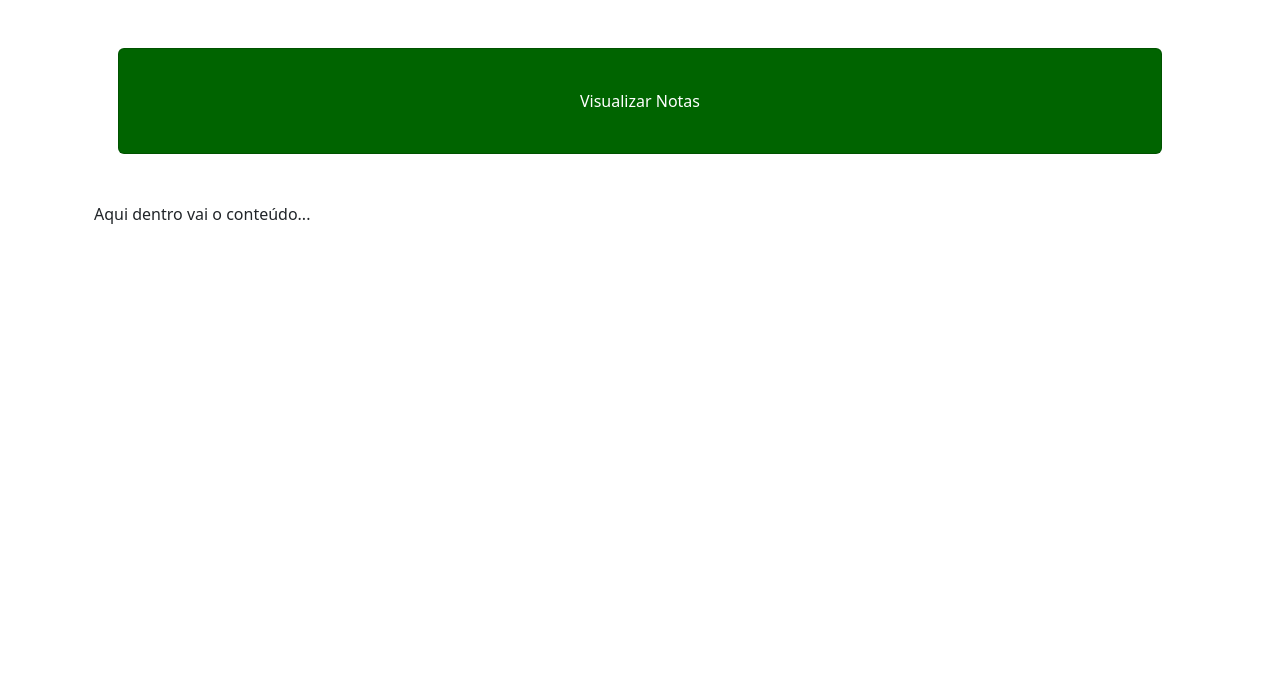
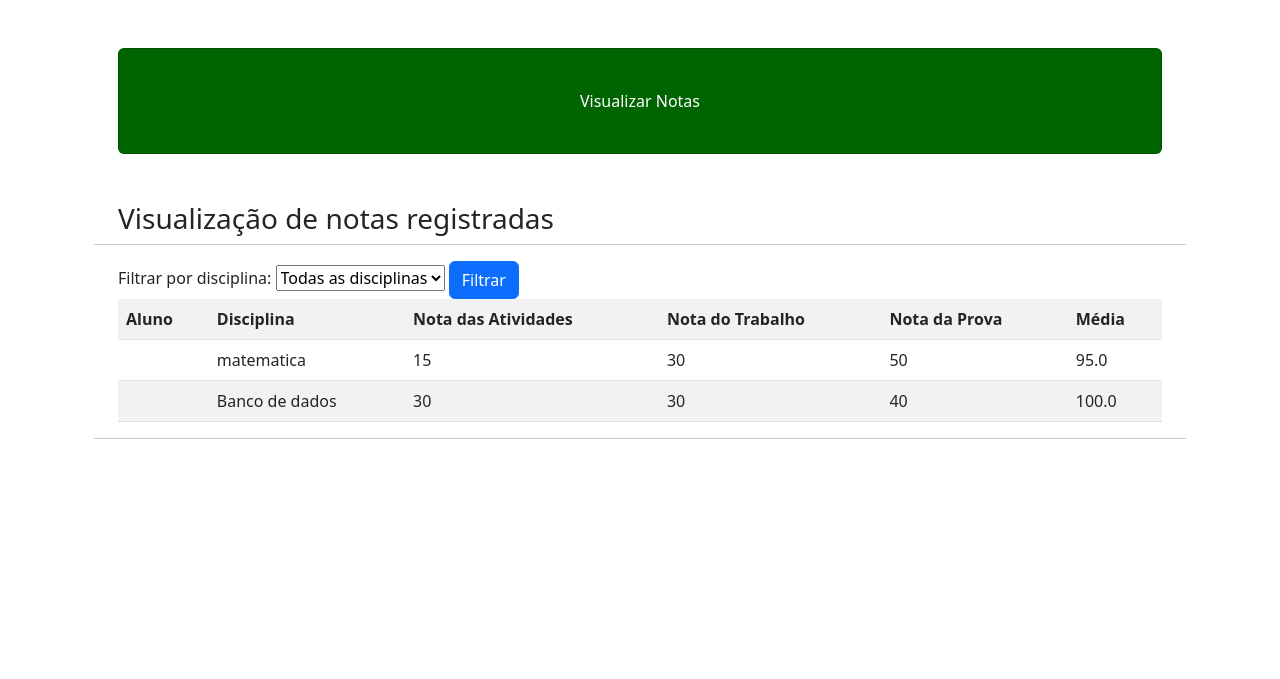
Before and after one commit to claudinei05/novosite, a Django app: page /visualizar/ in a window 1280 px wide. Shown: the part 56-735 px from the top of the page. Run offline with Django 5.2, Linux system fonts and the light colour scheme; a user stored in the database is signed in; data comes from the database, SQL or seed files in the repository; both versions use the stored data as it was after the commit; some libraries are stand-ins or nearby versions.

Commit message:
28-06-2025

```diff
--- a/usuarios/templates/usuarios/visualizar.html
+++ b/usuarios/templates/usuarios/visualizar.html
@@ -2,4 +2,52 @@
 
 {% block aba %}Visualizar Notas{%endblock%}
 {% block titulo %}Visualizar Notas{%endblock%}
-{% block conteudo %}Aqui dentro vai o conteúdo...{%endblock%}
+{% block conteudo %}
+<h3>
+    Visualização de notas registradas
+</h3>
+<hr>
+
+<form action="{% url 'visualizar' %}" method="POST">
+    {% csrf_token%}
+
+    <div class="filter">
+        <label for="disciplinaName"> Filtrar por disciplina:</label>
+        <select name="disciplina">
+            <option>Todas as disciplinas</option>
+            {% for campo in lista_notas %}
+                <option >{{ campo.disciplina }}</option>
+            {% endfor %}
+        </select>
+        <button type="submit" class="btn btn-primary">Filtrar</button>
+    </div>
+</form>
+
+<div class="table-responsive">
+    <table class="table table-striped">
+        <tr>
+            <th>Aluno</th>
+            <th>Disciplina</th>
+            <th>Nota das Atividades</th>
+            <th>Nota do Trabalho</th>
+            <th>Nota da Prova</th>
+            <th>Média</th>
+        </tr>
+        {% for campo in lista_notas %}
+            <tr>
+                <td>{{ user.first_name}}</td>
+                <td>{{campo.disciplina}}</td>
+                <td>{{campo.nota_atividade}}</td>
+                <td>{{campo.nota_trabalho}}</td>
+                <td>{{campo.nota_prova}}</td>
+                <td>{{campo.media}}</td>
+            </tr>
+        {% empty %}
+            <tr>
+                <td colspan="6">Nenhum registro encontrado.</td>
+            </tr>
+        {% endfor %}
+    </table>
+</div>
+<hr>
+{%endblock%}
--- a/usuarios/views.py
+++ b/usuarios/views.py
@@ -82,7 +82,20 @@
 
 
 def visualizar(request):
-    if request.user.is_authenticated:
-        return render(request, 'usuarios/visualizar.html')
+    if request.method == "GET":
+        if request.user.is_authenticated:
+            lista_notas = Nota.objects.all()
+            dicionario_notas = {'lista_notas':lista_notas}
+            return render(request, 'usuarios/visualizar.html', dicionario_notas)
+        else:
+            return HttpResponse("Faça o login para acessar!")
     else:
-        return HttpResponse("Faça o login para acessar!")
+        disciplina = request.POST.get('disciplina')
+        if disciplina == "Todas as disciplinas":
+            lista_notas = Nota.objects.all()
+            dicionario_notas = {'lista_notas':lista_notas}
+            return render(request, 'usuarios/visualizar.html', dicionario_notas)
+        else:
+            lista_notas = Nota.objects.filter(disciplina = disciplina)
+            discionario_notas_filtradas = {'lista_notas':lista_notas}
+            return render(request, 'usuarios/visualizar.html', discionario_notas_filtradas)
```
Also changed, not shown: db.sqlite3.
